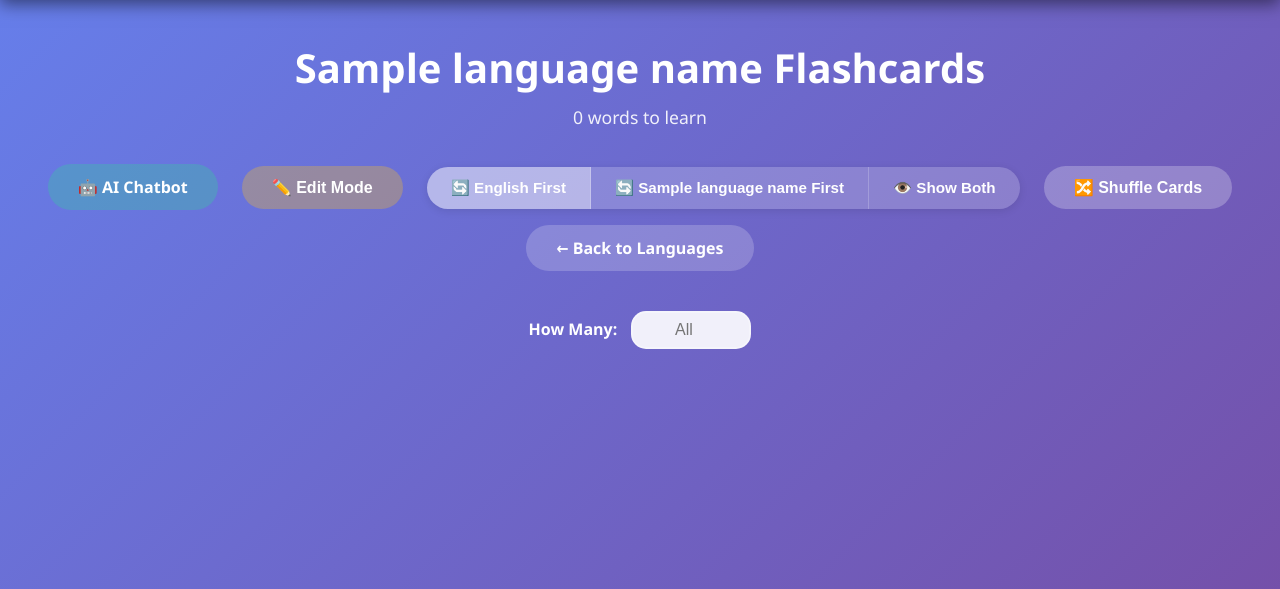
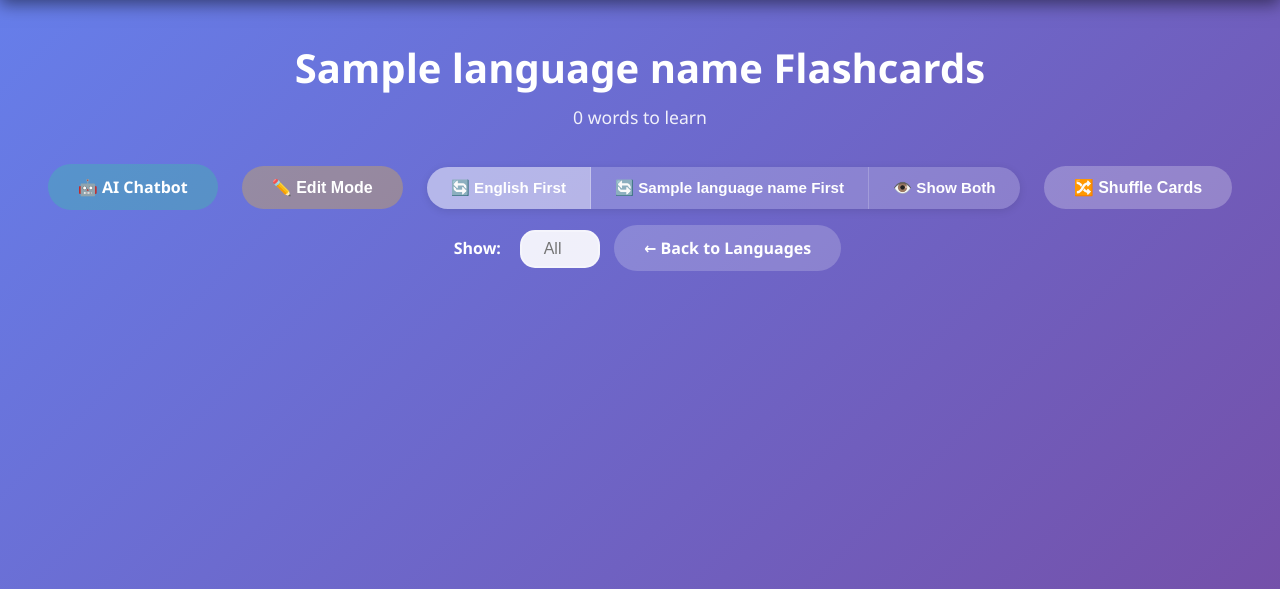
Before and after one commit to kevinle108/bilingual-trainer-db, a Python web app: template templates/flashcards.html in a window 1280 px wide. Shown: the top 589 px of the page. Run offline with Jinja, Linux system fonts and the light colour scheme; the template is opened without the code that fills it: most values are stand-ins (such as "Sample title", 1, 10 or a date in 2020).

Commit message:
show # of cards - option 1

```diff
--- a/templates/flashcards.html
+++ b/templates/flashcards.html
@@ -385,14 +385,10 @@
                 </button>
             </div>
             <button class="shuffle-btn" onclick="shuffleCards()">🔀 Shuffle Cards</button>
+            <span style="color: white; font-weight: 600; margin: 15px 15px 0 25px; font-size: 1em;">Show:</span>
+            <input type="number" id="cardLimit" min="1" placeholder="All" value="" style="padding: 8px 15px; border: 2px solid rgba(255, 255, 255, 0.3); border-radius: 15px; font-size: 1em; text-align: center; background: rgba(255, 255, 255, 0.9); width: 80px; margin-top: 15px;">
             <a href="/" class="back-btn">← Back to Languages</a>
         </div>
-    </div>
-
-    <div class="card-limit-section">
-        <label for="cardLimit">How Many:</label>
-        <input type="number" id="cardLimit" min="1" placeholder="All" value="">
-        <!-- <small>Leave empty to show all cards</small> -->
     </div>
 
     <div class="flashcards-grid">
```
